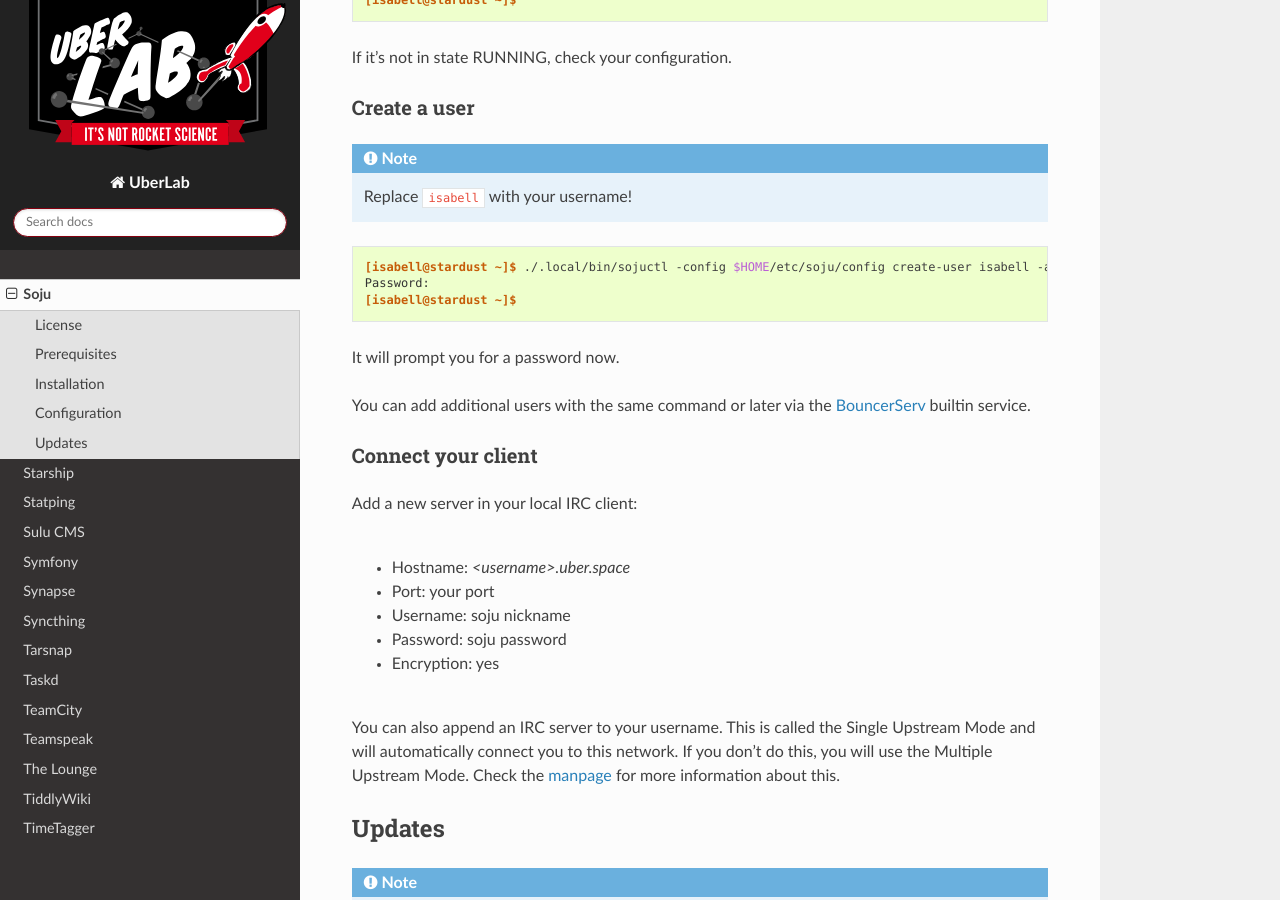
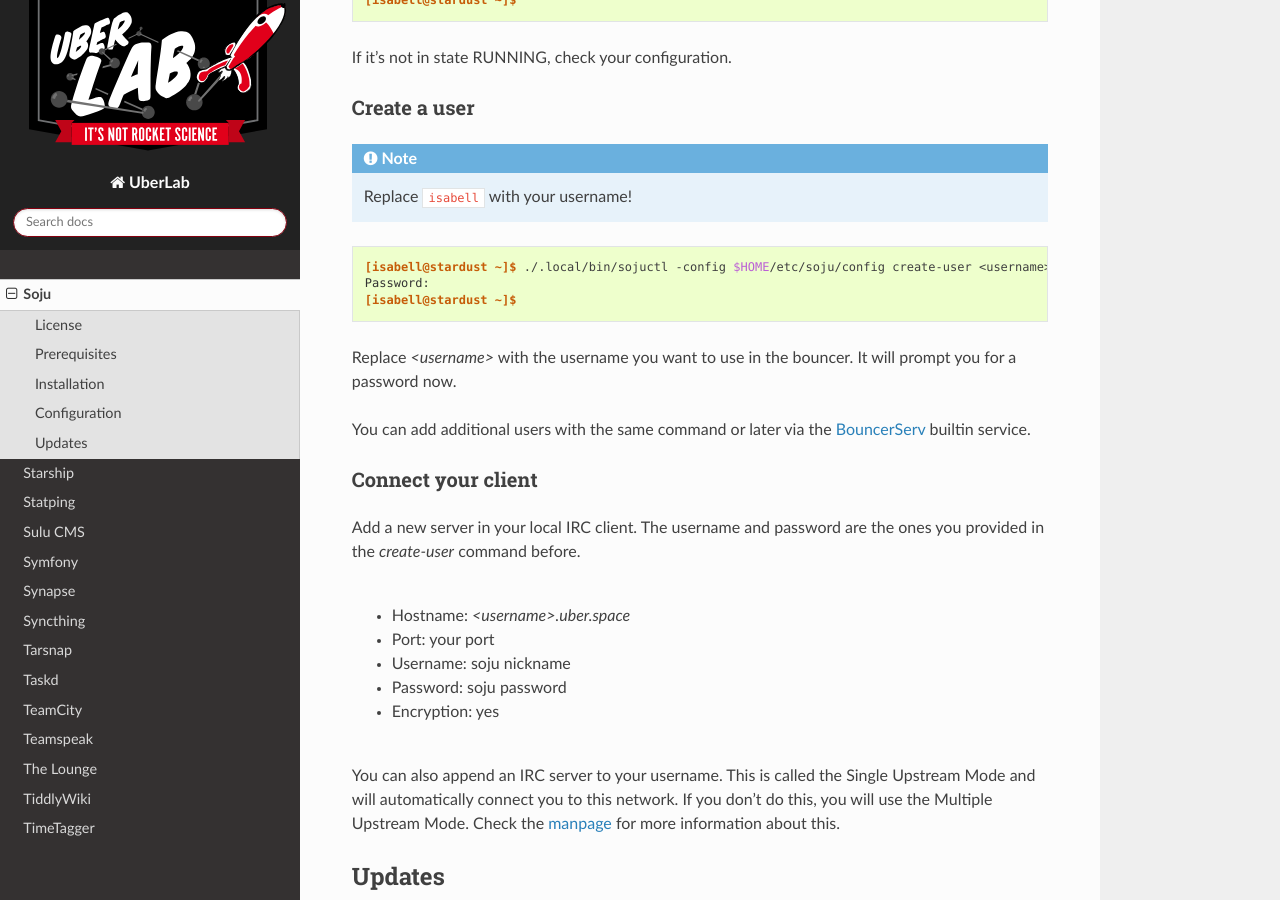
Before and after one commit to Uberspace/lab, a Sphinx documentation site: the page built from source/guide_soju.rst, in a window 1280 px wide and 900 px high, scrolled down 2624 px. Built offline with Sphinx 7.4.7 and the Read the Docs theme 2.0.0, drawn with Linux system fonts in a browser that asks for light colours.

Commit message:
Use `<username>` placeholder while creating bouncer user. Also better describe the client configuration afterwards.

```diff
--- a/source/guide_soju.rst
+++ b/source/guide_soju.rst
@@ -99,10 +99,11 @@
 
 .. code-block:: console
 
- [isabell@stardust ~]$ ./.local/bin/sojuctl -config $HOME/etc/soju/config create-user isabell -admin
+ [isabell@stardust ~]$ ./.local/bin/sojuctl -config $HOME/etc/soju/config create-user <username> -admin
  Password:
  [isabell@stardust ~]$
 
+Replace `<username>` with the username you want to use in the bouncer.
 It will prompt you for a password now.
 
 You can add additional users with the same command or later via the BouncerServ_ builtin service.
@@ -110,7 +111,7 @@
 Connect your client
 -------------------
 
-Add a new server in your local IRC client:
+Add a new server in your local IRC client. The username and password are the ones you provided in the `create-user` command before.
 
 * Hostname: `<username>.uber.space`
 * Port: your port
```
